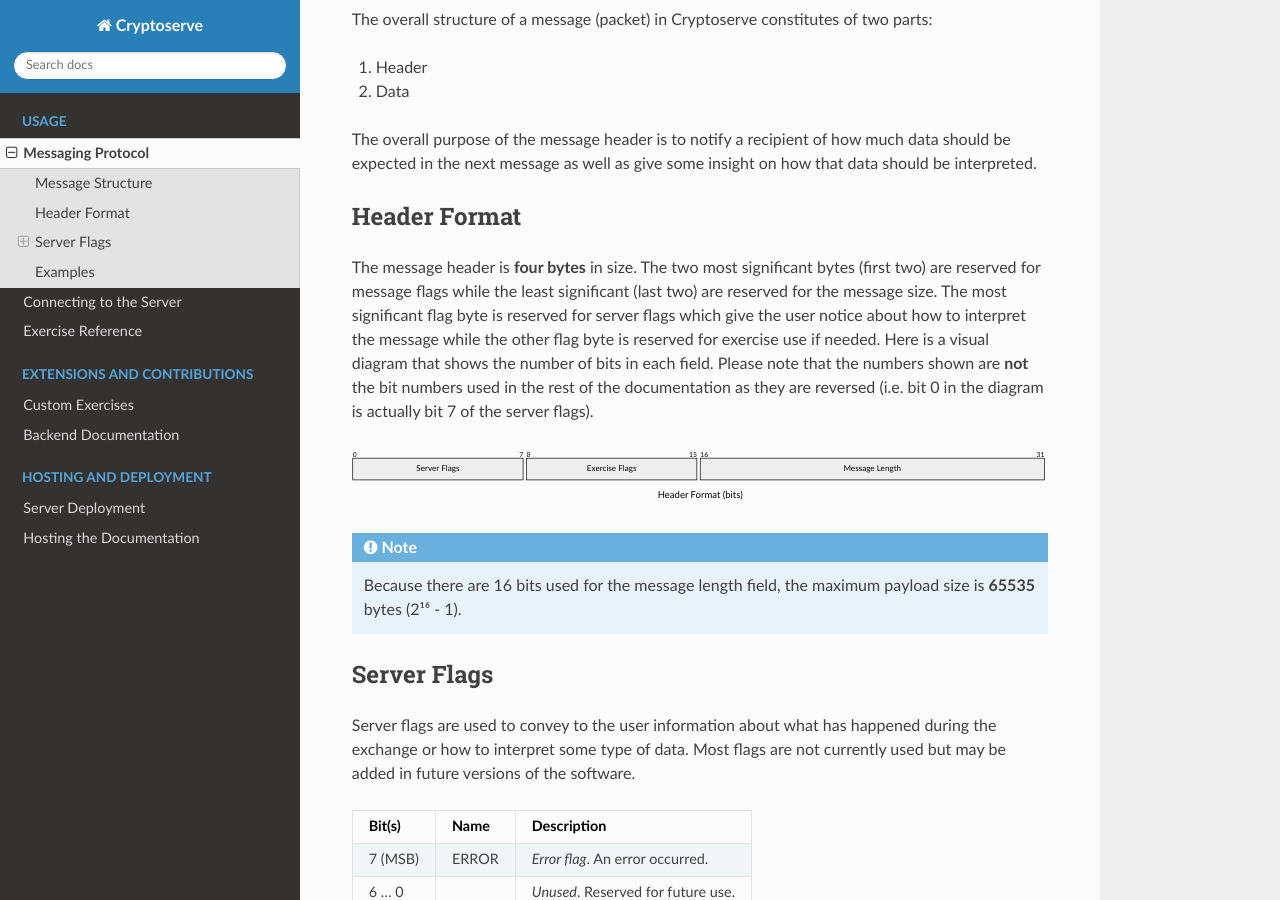
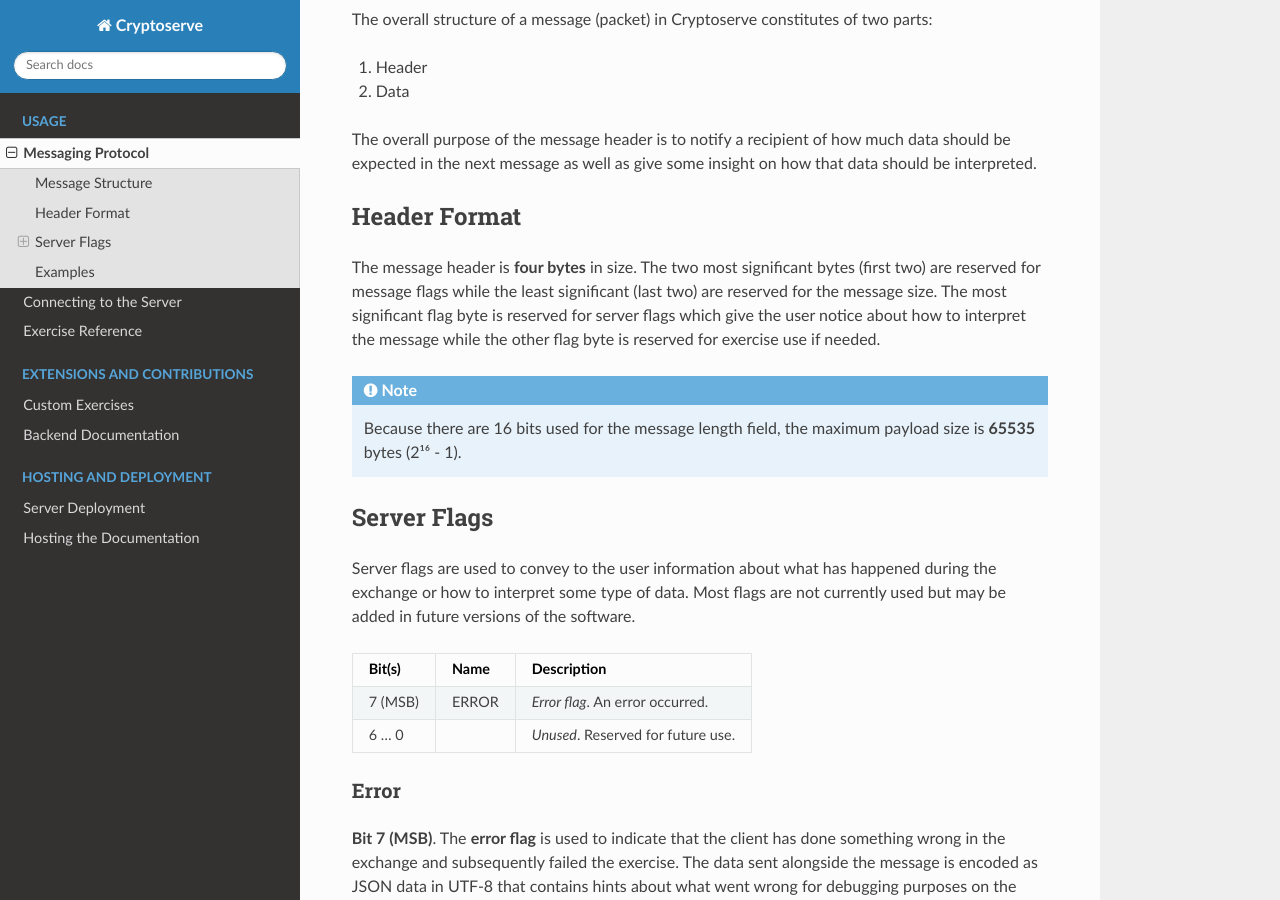
Before and after one commit to PeanutButterRat/cryptoserve, a Sphinx documentation site: the page built from docs/source/usage/protocol.rst, in a window 1280 px wide and 900 px high, scrolled down 304 px. Built offline with Sphinx 7.4.7 and the Read the Docs theme 3.1.0, drawn with Linux system fonts in a browser that asks for light colours.

Commit message:
Remove packet diagram

```diff
--- a/docs/source/usage/protocol.rst
+++ b/docs/source/usage/protocol.rst
@@ -26,19 +26,7 @@
 The message header is **four bytes** in size. The two most significant bytes (first two) are reserved for message flags
 while the least significant (last two) are reserved for the message size. The most significant flag byte is reserved for
 server flags which give the user notice about how to interpret the message while the other flag byte is reserved for
-exercise use if needed. Here is a visual diagram that shows the number of bits in each field. Please note that the numbers
-shown are **not** the bit numbers used in the rest of the documentation as they are reversed (i.e. bit 0 in the diagram is
-actually bit 7 of the server flags).
-
-.. mermaid::
-
-  ---
-  title: "Header Format (bits)"
-  ---
-  packet-beta
-    0-7: "Server Flags"
-    8-15: "Exercise Flags"
-    16-31: "Message Length"
+exercise use if needed.
 
 .. note::  Because there are 16 bits used for the message length field, the maximum payload size is **65535** bytes (2¹⁶ - 1).
 
```
